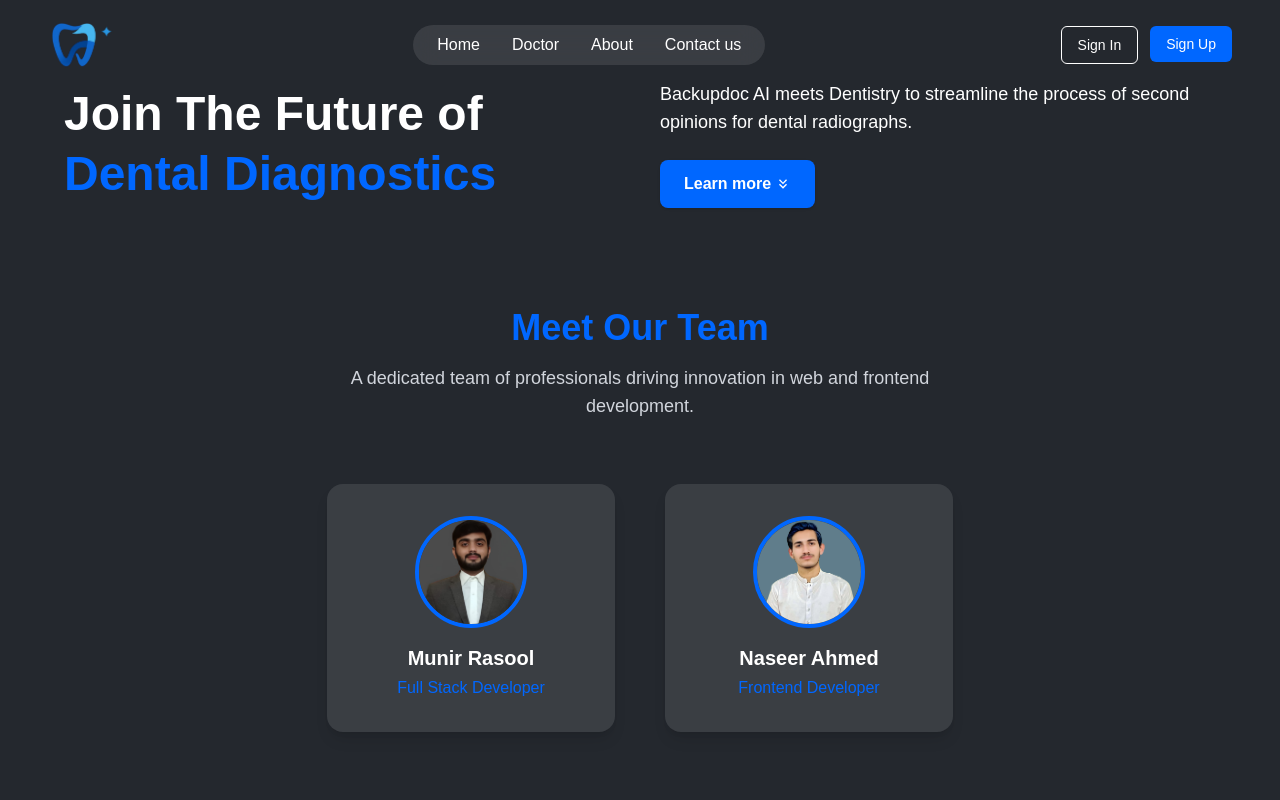
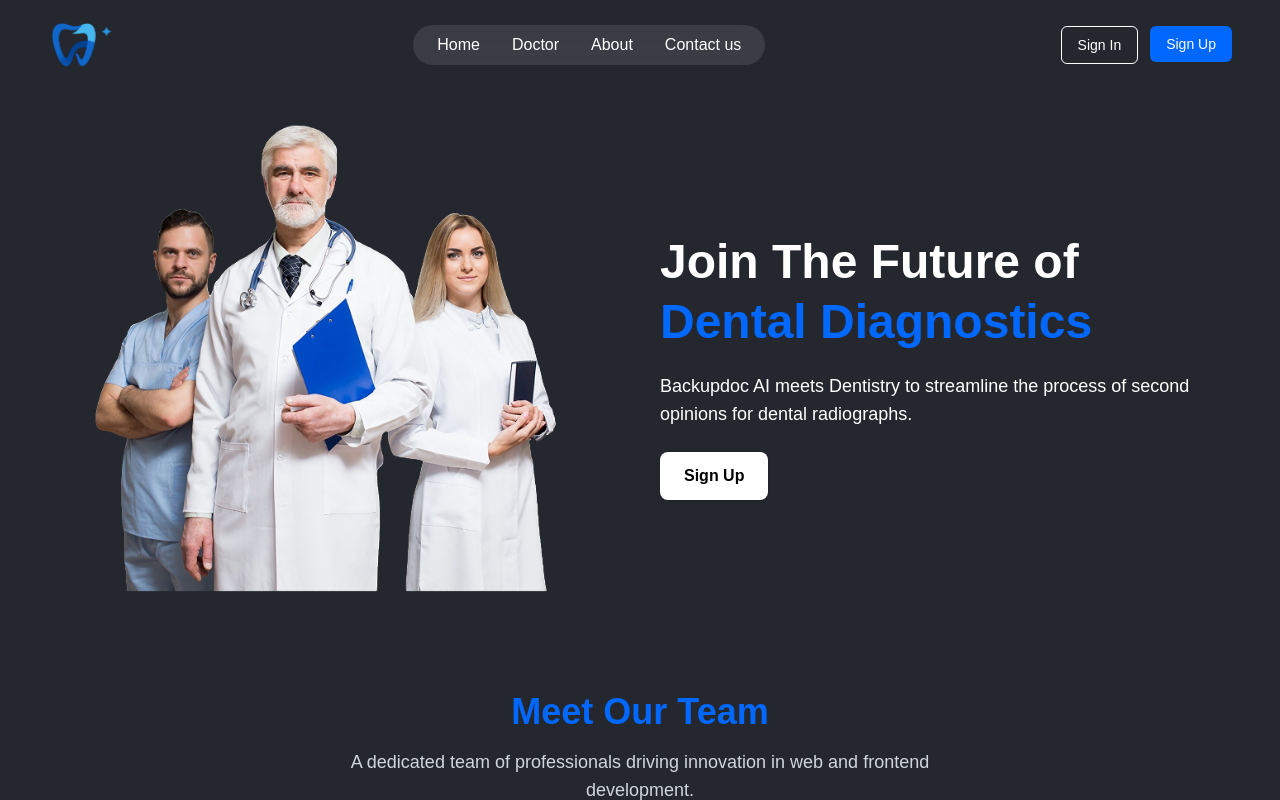
Before and after one commit to MunirRajpoot/BackUp_Doc, a Next.js app: page /about in a window 1280 px wide. Shown: the top 800 px of the page. Built offline with nearby package versions, Linux system fonts and the light colour scheme.

Commit message:
#about-page updated

```diff
--- a/src/app/about/page.jsx
+++ b/src/app/about/page.jsx
@@ -2,26 +2,47 @@ import React from 'react';
 import { MdKeyboardDoubleArrowDown } from 'react-icons/md';
 import Link from 'next/link';
 import teamData from '../staticData.js'; // Assuming you have a teamData.js file with the team member data
+import Image from 'next/image';
 
 
 const AboutPage = () => {
     return (
         <div className="container mx-auto px-4 py-20">
+            {/* <div className="h-auto lg:h-[250px] mt-[50px] bg-gradient-to-r from-[#0067FF] to-black rounded-2xl text-white mb-[30px]">
+                <div className="flex flex-col justify-center h-full p-10  max-w-5xl  text-left">
+                    <h1 className="text-2xl lg:text-2xl font-bold mb-4">About Us</h1>
+                    <p className="text-base lg:text-md mb-6 leading-relaxed text-white">
+                        We are a passionate team dedicated to building innovative solutions that solve real-world problems.
+                        Our mission is to deliver top-notch experiences through design, technology, and creativity.
+                        With a focus on user-centric development and a love for innovation, we strive to make a lasting impact.
+                    </p>
+                    <button className="w-fit cursor-pointer bg-white  text-black font-semibold py-3 px-6 rounded-lg shadow transition duration-300 flex items-center gap-2">
+                        Learn more
+                        <MdKeyboardDoubleArrowDown className="text-xl" />
+                    </button>
+                </div>
+            </div> */}
+
             {/* Header Section */}
-            <div className="grid grid-cols-1 md:grid-cols-2 gap-10 items-center max-w-6xl mx-auto mb-25">
+            <div className="grid grid-cols-1 mt-5 md:grid-cols-2 gap-10 items-center max-w-6xl mx-auto mb-25">
                 <div>
-                    <h1 className="text-4xl md:text-5xl font-bold text-white leading-tight">
+                    <Image
+                        src={'/images/image 6.png'}
+                        alt="About Us"
+                        height={500}
+                        width={500}
+                    />
+                </div>
+                <div className='mt-10'>
+                    <h1 className="text-4xl md:text-5xl mb-5 font-bold text-white leading-tight">
                         Join The Future of <br />
                         <span className="text-[#0067FF]">Dental Diagnostics</span>
                     </h1>
-                </div>
-                <div>
                     <p className="text-lg text-white mb-6">
                         Backupdoc AI meets Dentistry to streamline the process of second opinions for dental radiographs.
                     </p>
-                    <button className="bg-[#0067FF] hover:bg-[#003E99] text-white font-semibold py-3 px-6 rounded-lg shadow transition duration-300 flex gap-1 cursor-pointer">
-                        Learn more
-                        <MdKeyboardDoubleArrowDown className='mt-1' />
+                    <button className="w-fit cursor-pointer bg-white  text-black font-semibold py-3 px-6 rounded-lg shadow transition duration-300 flex items-center gap-2">
+                        Sign Up
                     </button>
                 </div>
             </div>
--- a/src/app/contact/page.jsx
+++ b/src/app/contactus/page.jsx
@@ -41,7 +41,7 @@ const page = () => {
     return (
         <>
             <section className="min-h-screen text-white px-4 py-16">
-                <div className="max-w-6xl mx-auto grid md:grid-cols-2 gap-10 items-center">
+                <div className="max-w-6xl mx-auto grid md:grid-cols-2 gap-10 items-center mt-20 ">
                     {/* Left Content */}
                     <div>
                         <button className="bg-white/10 flex gap-1 px-4 py-2 rounded-full text-sm font-medium mb-4 backdrop-blur-md hover:bg-white/20 transition">
```
